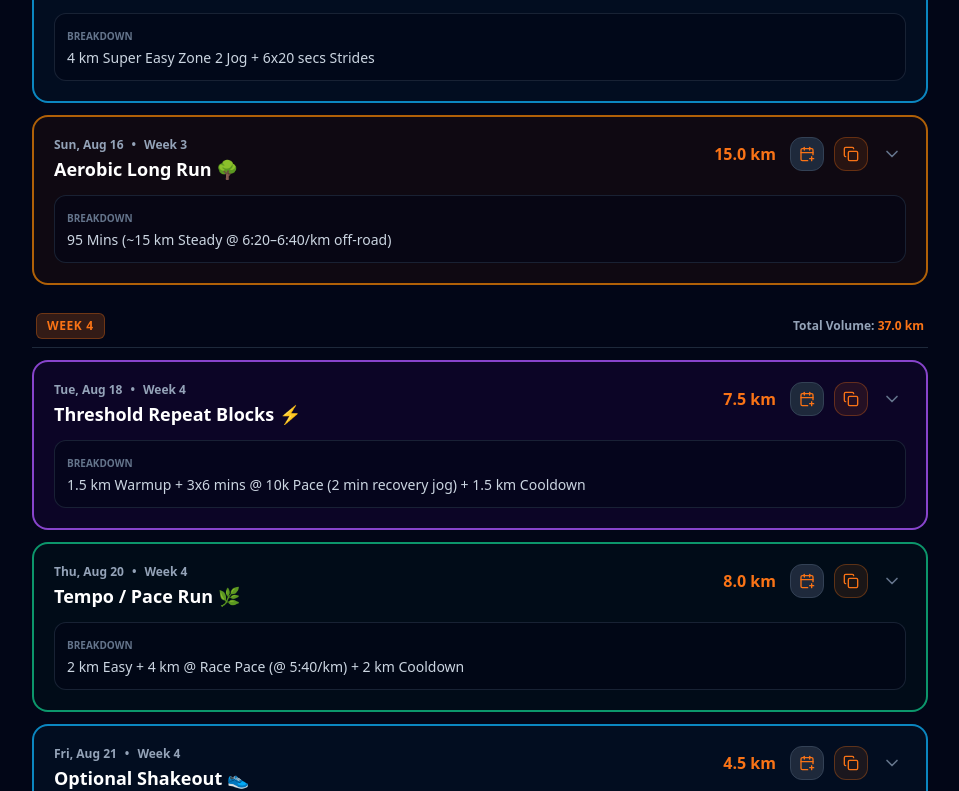
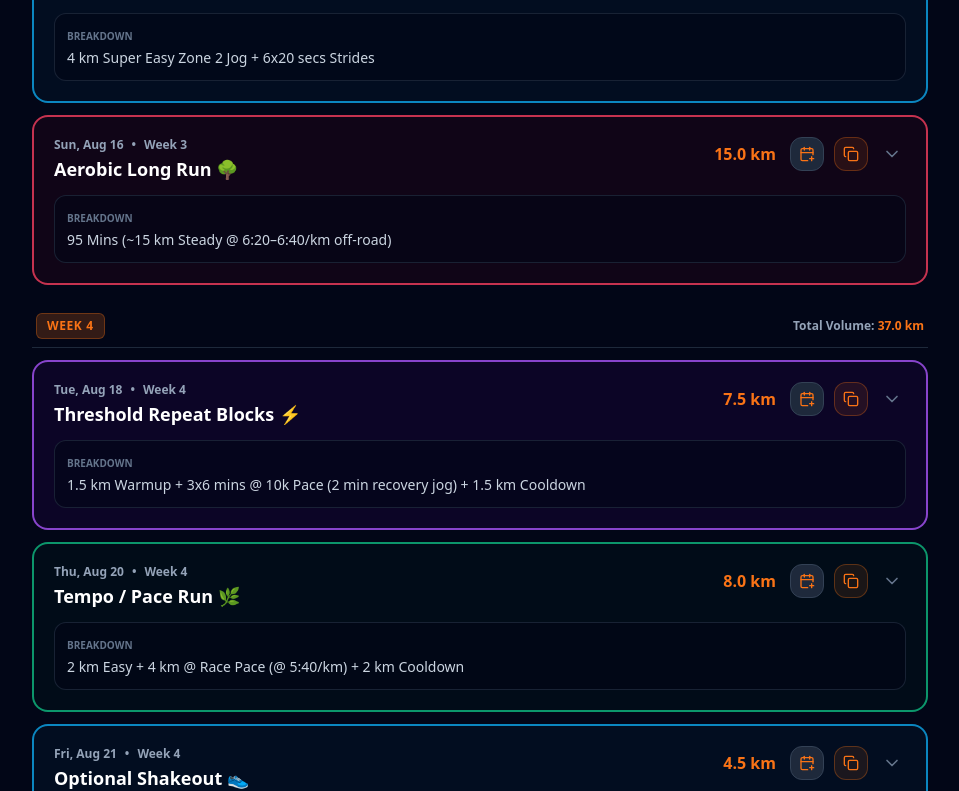
Before and after one commit to mmajor92/mmr-running-test, a React (Vite) app: page / in a window 1280 px wide. Shown: the part 818-1609 px from the top of the page, without its empty margins (160-1119 px from the left). Built offline with nearby package versions, Linux system fonts and the light colour scheme.

Commit message:
Update App.tsx

```diff
--- a/src/App.tsx
+++ b/src/App.tsx
@@ -545,9 +545,9 @@ export default function App() {
       case 'shakeout':
         return 'border-sky-500/80 bg-sky-950/20 text-sky-400';
       case 'longrun':
-        return 'border-amber-600/80 bg-amber-950/20 text-amber-500';
+        return 'border-rose-500/80 bg-rose-950/20 text-rose-400';
       case 'raceday':
-        return 'border-rose-500/80 bg-rose-950/20 text-rose-400';
+        return 'border-amber-400 bg-amber-950/30 text-amber-300 font-bold';
       default:
         return 'border-slate-800 bg-slate-900 text-slate-200';
     }
```
